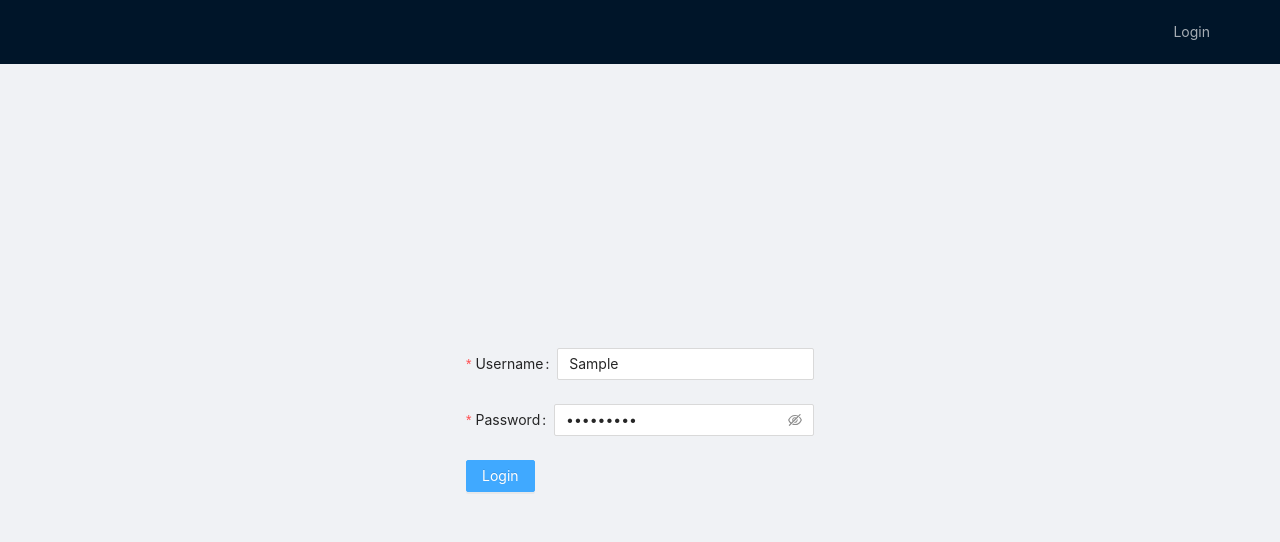
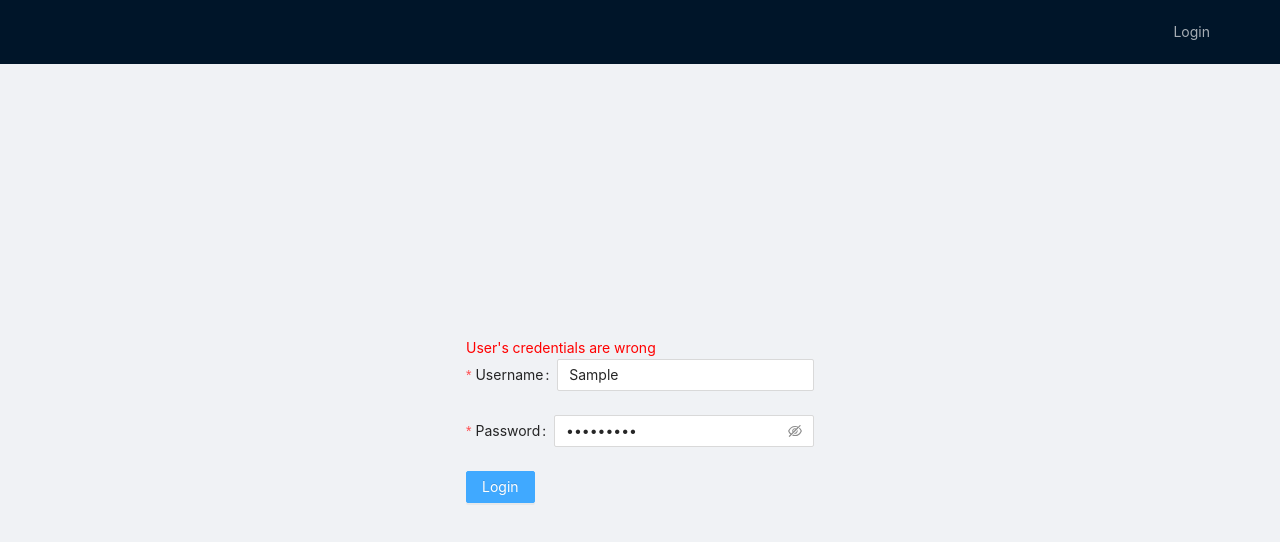
Before and after one commit to serhii-voitenko98/events-calendar, a React (Create React App) app: page /login in a window 1280 px wide. Both pictures are taken after typing "Sample", "Sample123" into the empty fields and a click on the button "Login". Shown: the top 542 px of the page. Built offline with nearby package versions, Linux system fonts and the light colour scheme.

Commit message:
display error in login form component

```diff
--- a/src/components/LoginForm.tsx
+++ b/src/components/LoginForm.tsx
@@ -11,13 +11,13 @@ export const LoginForm: FC = () => {
 
   const onFinish = ({username, password}: {username: string, password: string}) => {
     dispatch(AuthActionCreators.login(username, password));
-
   };
 
   return (
     <Form
       onFinish={(e) => onFinish(e)}
     >
+      {error && <div style={{color: 'red'}}>{error}</div>}
       <Form.Item
         label='Username'
         name='username'
```
